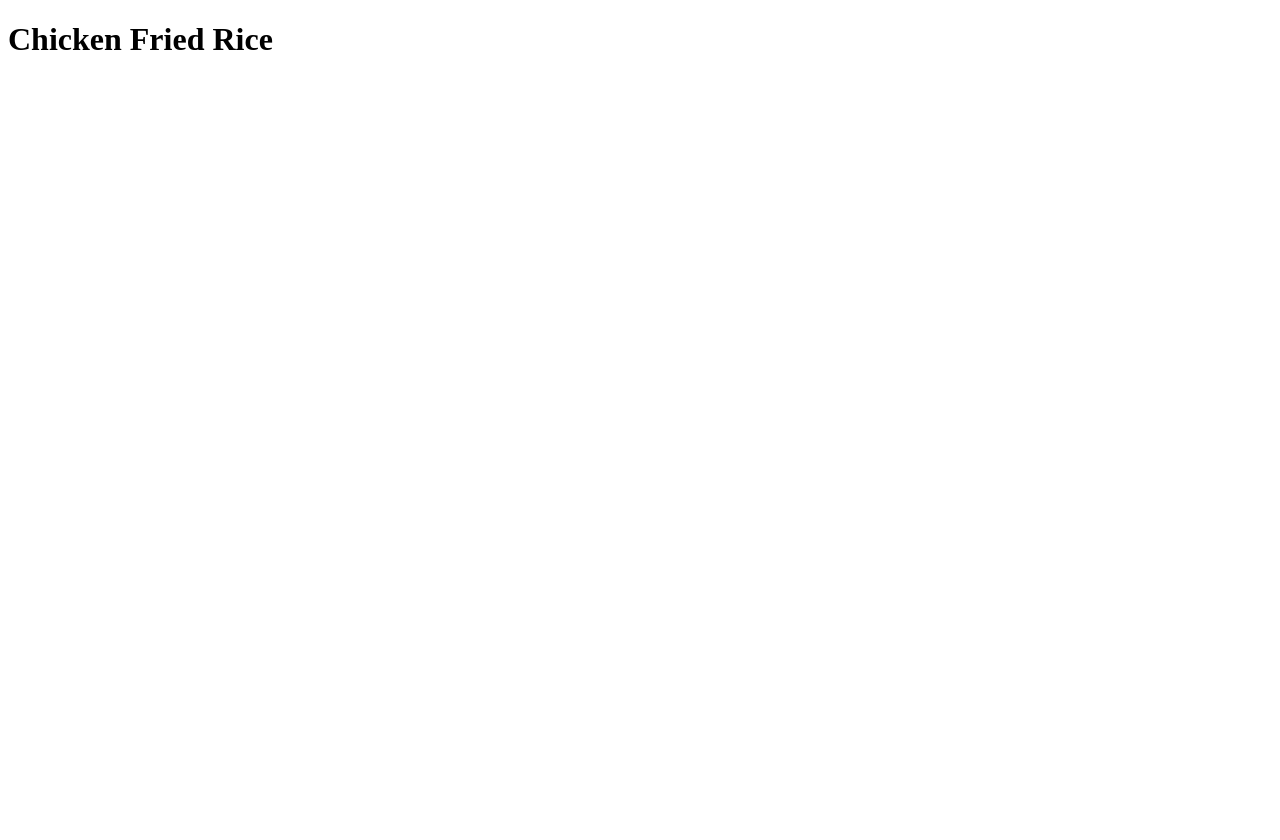
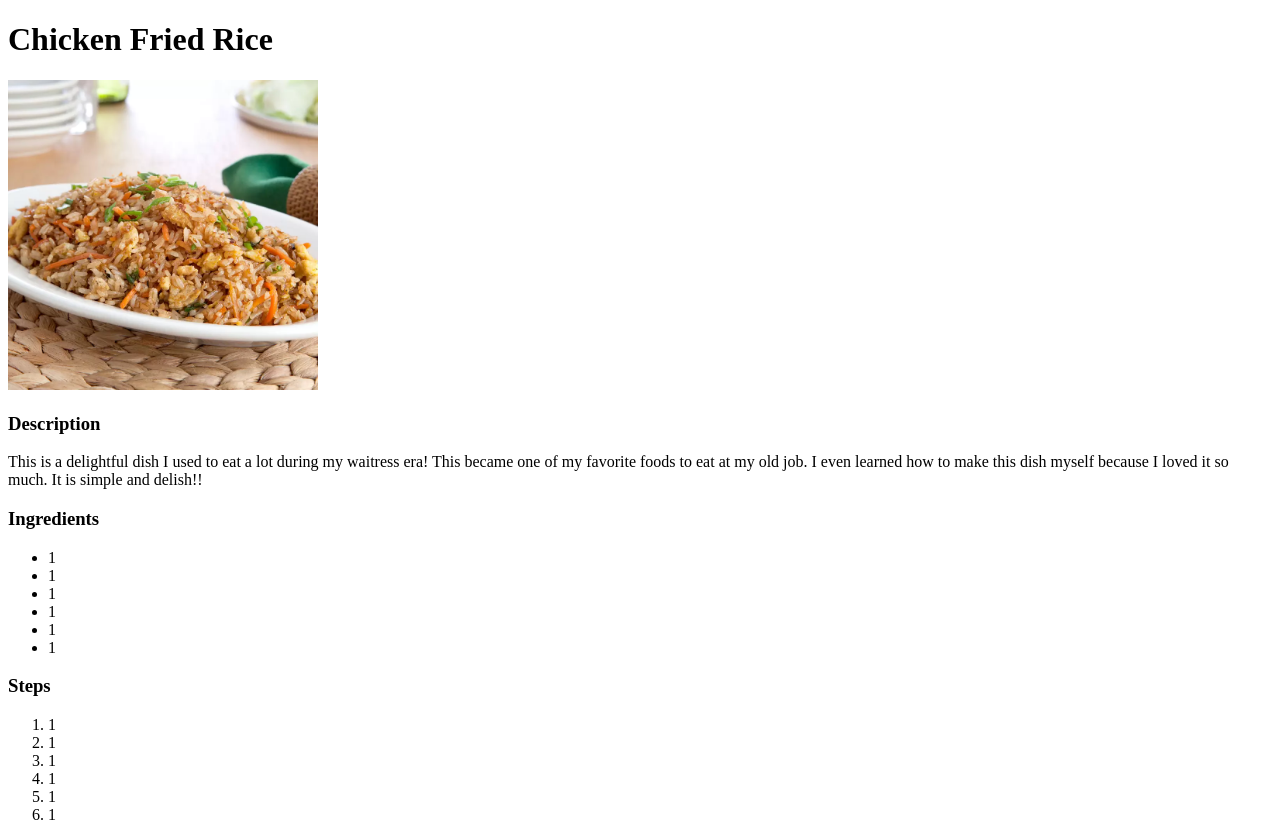
Before and after one commit to rachelsiw/odin-recipes, a plain HTML site: page recipes/chicken-fried-rice.html in a window 1280 px wide. Before the commit the page ends 800 px from the top, so only its background shows below. Drawn offline with Linux system fonts and the light colour scheme.

Commit message:
Add To recipes
Created layout for each receipt page and added images.

```diff
--- a/recipes/chicken-fried-rice.html
+++ b/recipes/chicken-fried-rice.html
@@ -7,5 +7,29 @@
 </head>
 <body>
     <h1>Chicken Fried Rice</h1>
+    <img src="../images/75581339.webp" alt="Chicken Fried Rice Image" height="310" width="310">
+    <h3> Description</h3>
+    <p> This is a delightful dish I used to eat a lot during my waitress era!
+        This became one of my favorite foods to eat at my old job. I even learned
+        how to make this dish myself because I loved it so much. It is simple and delish!!
+    </p>
+    <h3> Ingredients </h3>
+    <ul>
+        <li> 1 </li>
+        <li> 1 </li>
+        <li> 1 </li>
+        <li> 1 </li>
+        <li> 1 </li>
+        <li> 1 </li>
+    </ul>
+    <h3> Steps </h3>
+    <ol>
+        <li> 1 </li>
+        <li> 1 </li>
+        <li> 1 </li>
+        <li> 1 </li>
+        <li> 1 </li>
+        <li> 1 </li>
+    </ol>
 </body>
 </html>
```
Also changed, not shown: recipes/pad-thai.html (+23 -1 lines), recipes/red-curry.html (+22 -0 lines).
